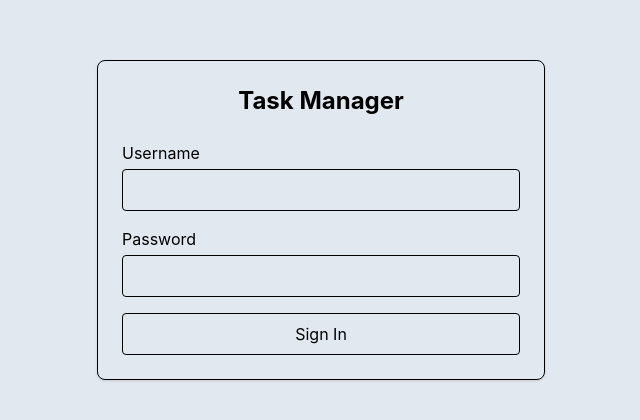
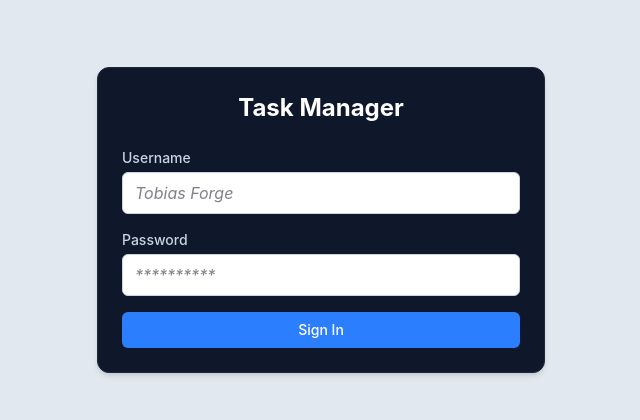
Before and after one commit to antonellafernandez/TaskManager2026, a React (Vite) app: page /login in a window 1280 px wide. Shown: the part 180-600 px from the top of the page, without its empty margins (319-959 px from the left). Built offline with nearby package versions, Linux system fonts and the light colour scheme; no server answers.

Commit message:
chore(pages): minor fixes in login and not found pages

```diff
--- a/src/pages/LoginPage.tsx
+++ b/src/pages/LoginPage.tsx
@@ -37,47 +37,110 @@ export default function LoginPage() {
   };
 
   return (
-    <div className="min-h-screen flex items-center justify-center">
-      <div className="w-full max-w-md rounded-lg border p-6 shadow">
-        <h1 className="mb-6 text-center text-2xl font-bold">Task Manager</h1>
+    <div className="flex min-h-screen items-center justify-center">
+      <div
+        className="
+        w-full
+        max-w-md
+        rounded-xl
+        border
+        border-slate-800
+        bg-slate-900
+        p-6
+        shadow-md
+      "
+      >
+        <h1 className="mb-6 text-center text-2xl font-bold text-white">
+          Task Manager
+        </h1>
 
         <form onSubmit={handleLogin} className="space-y-4">
           <div>
-            <label htmlFor="username" className="mb-1 block">
+            <label
+              htmlFor="username"
+              className="mb-1 block text-sm font-medium text-slate-300"
+            >
               Username
             </label>
 
             <input
               id="username"
               type="text"
+              placeholder="Tobias Forge"
               value={username}
               onChange={(e) => setUsername(e.target.value)}
-              className="w-full rounded border px-3 py-2"
+              className="
+              w-full
+              rounded-md
+              border
+              border-slate-300
+              bg-white
+              px-3
+              py-2
+              text-slate-950
+              focus:outline-none
+              focus:ring-2
+              focus:ring-blue-500
+              focus:border-blue-500
+              placeholder:italic
+            "
               required
             />
           </div>
 
           <div>
-            <label htmlFor="password" className="mb-1 block">
+            <label
+              htmlFor="password"
+              className="mb-1 block text-sm font-medium text-slate-300"
+            >
               Password
             </label>
 
             <input
               id="password"
               type="password"
+              placeholder="**********"
               value={password}
               onChange={(e) => setPassword(e.target.value)}
-              className="w-full rounded border px-3 py-2"
+              className="
+              w-full
+              rounded-md
+              border
+              border-slate-300
+              bg-white
+              px-3
+              py-2
+              text-slate-950
+              focus:outline-none
+              focus:ring-2
+              focus:ring-blue-500
+              focus:border-blue-500
+              placeholder:italic
+            "
               required
             />
           </div>
 
-          {error && <p className="text-sm text-red-500">{error}</p>}
+          {error && <p className="text-sm text-red-400">{error}</p>}
 
           <button
             type="submit"
             disabled={loading}
-            className="w-full rounded border px-4 py-2"
+            className="
+            w-full
+            cursor-pointer
+            rounded-md
+            bg-blue-500
+            px-4
+            py-2
+            text-sm
+            font-medium
+            text-white
+            transition
+            hover:bg-blue-400
+            disabled:cursor-not-allowed
+            disabled:opacity-50
+          "
           >
             {loading ? "Signing in..." : "Sign In"}
           </button>
--- a/src/pages/NotFoundPage.tsx
+++ b/src/pages/NotFoundPage.tsx
@@ -1,7 +1,7 @@
 export default function NotFoundPage() {
   return (
     <div className="flex min-h-screen items-center justify-center">
-      <h1 className="text-2xl font-bold">
+      <h1 className="text-2xl font-bold text-slate-950">
         404 - Page not found
       </h1>
     </div>
```
